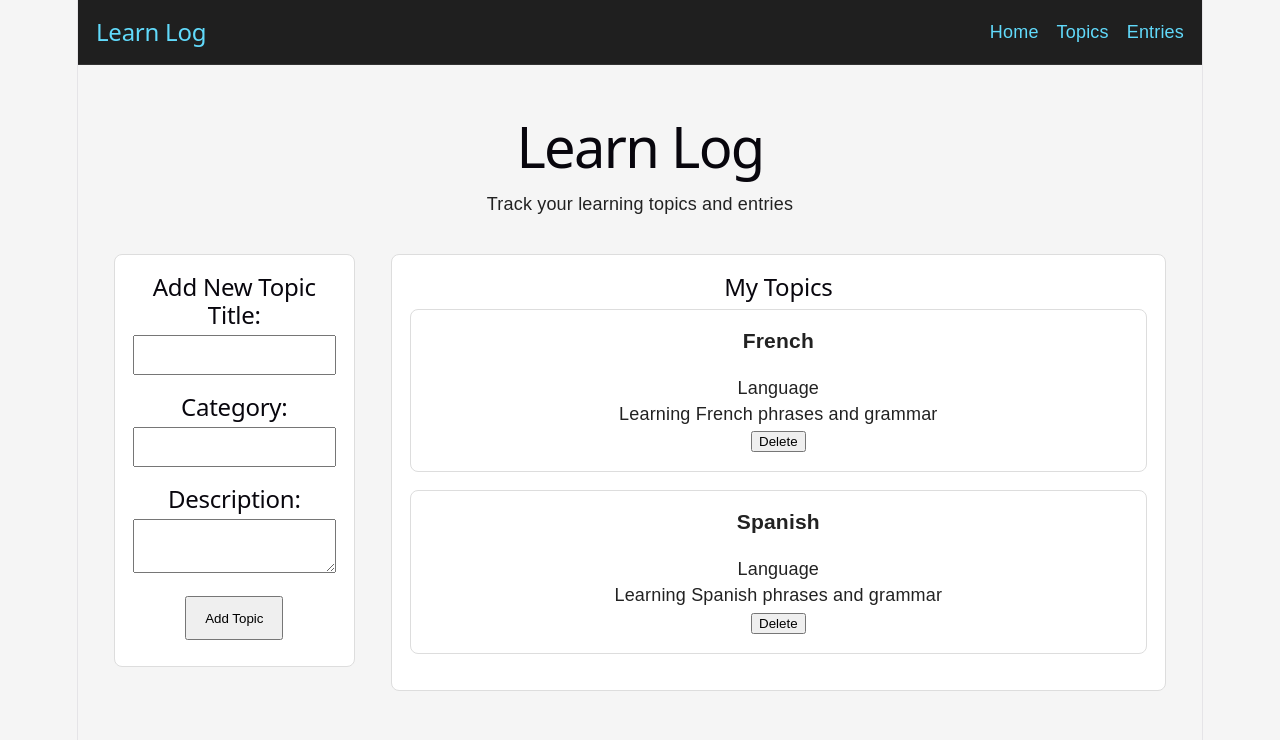
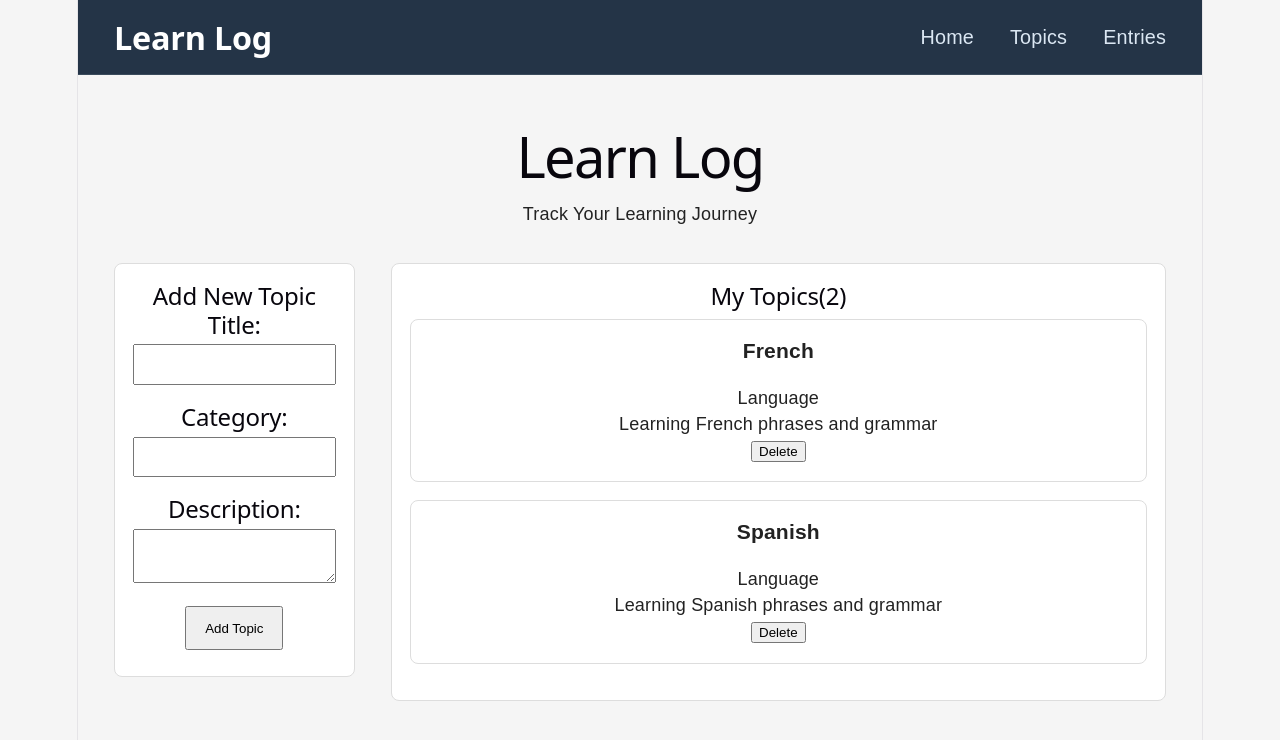
Before and after one commit to rhk256973/learning-log-frontend, a React (Vite) app: page / in a window 1280 px wide. Shown: the top 740 px of the page. Built offline with nearby package versions, Linux system fonts and the light colour scheme.

Commit message:
Improved navbar and fixed the problem with App.jsx

```diff
--- a/src/App.jsx
+++ b/src/App.jsx
@@ -44,7 +44,7 @@ function App() {
       <main className="main-content">
         <section className="intro">
         <h1>Learn Log</h1>
-        <p>Track your learning topics and entries</p>
+        <p>Track Your Learning Journey</p>
         </section>
 
         <section className="dashboard">
--- a/src/components/Navbar.css
+++ b/src/components/Navbar.css
@@ -2,25 +2,33 @@
   display: flex;
   justify-content: space-between;
   align-items: center;
-  padding: 1rem;
-  background-color: #1f1f1f;
-  border-bottom: 1px solid #333333;
+  padding: 1rem 2rem;
+  background-color: #243447;
+  border-bottom: 1px solid #3a4b5c;
 }
 
 .navbar h2 {
   margin: 0;
-  color: #61dafb;
+  color: #ffffff;
+  font-size: 1.8rem;
+  font-weight: bold;
 }
 
 .navbar ul {
   list-style: none;
   display: flex;
-  gap: 1rem;
+  gap: 2rem;
   margin: 0;
   padding: 0;
-  color: #61dafb;
 }
 
 .navbar li {
   cursor: pointer;
+  color: #dbe7f3;
+  font-size: 1.1rem;
+  transition: color 0.2s ease;
 }
+
+.navbar li:hover {
+  color: #7cc6fe;
+}
--- a/src/components/TopicList.jsx
+++ b/src/components/TopicList.jsx
@@ -4,9 +4,12 @@ import './TopicList.css';
 function TopicList(props) {
     return (
         <section className="topics-section">
-            <h2>My Topics</h2>
+            <h2>My Topics({props.topics.length})</h2>
 
-            {props.topics.map((topic) => (
+            {props.topics.length === 0 ? (
+                <p>No topics added yet. Add your first topic!</p>
+            ) : (
+            props.topics.map((topic) => (
                 <TopicCard
                     key={topic.id}
                     id={topic.id}
@@ -15,7 +18,7 @@ function TopicList(props) {
                     description={topic.description}
                     onDeleteTopic={props.onDeleteTopic}
                 />
-            ))}
+            )))}
         </section>
     );
 }
```
